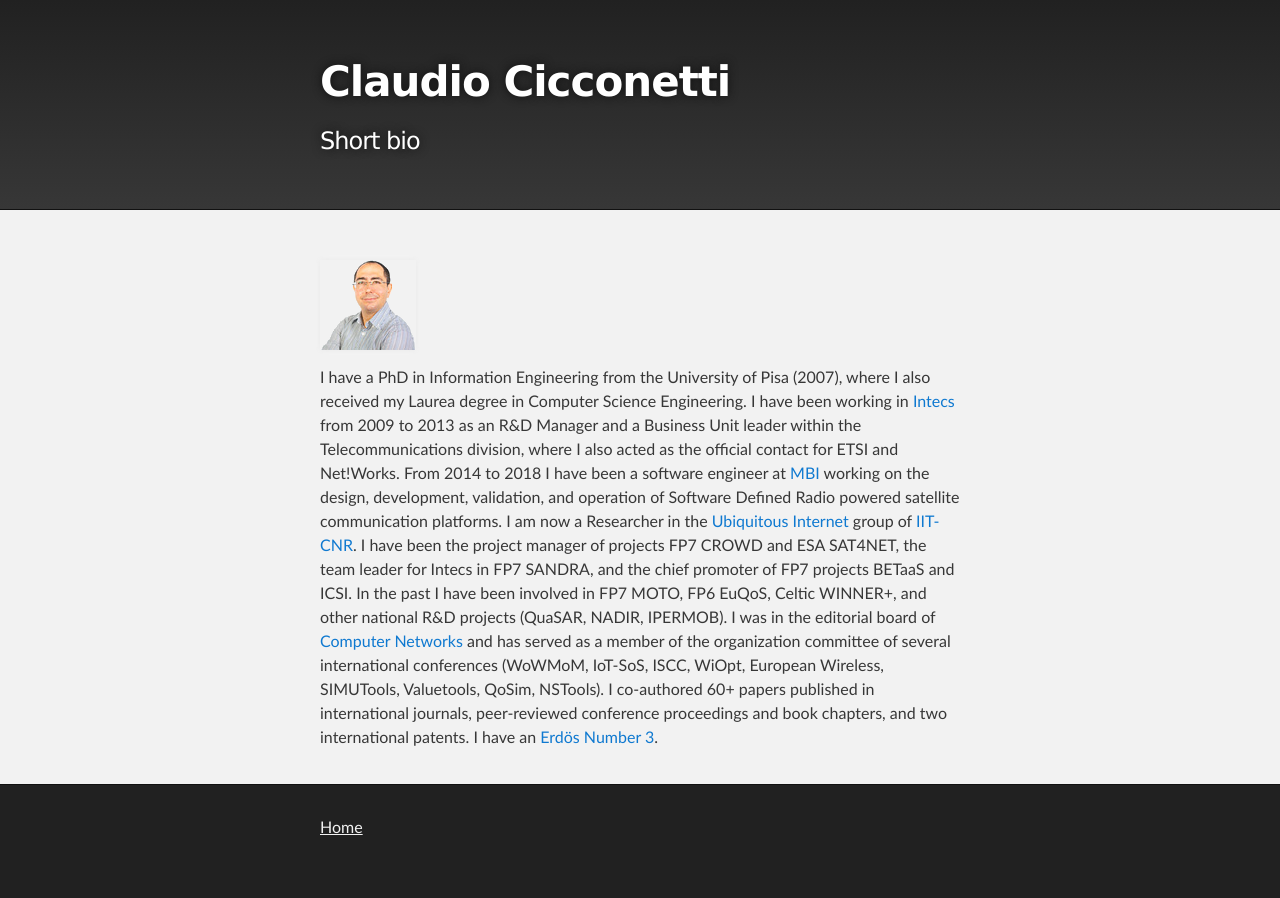
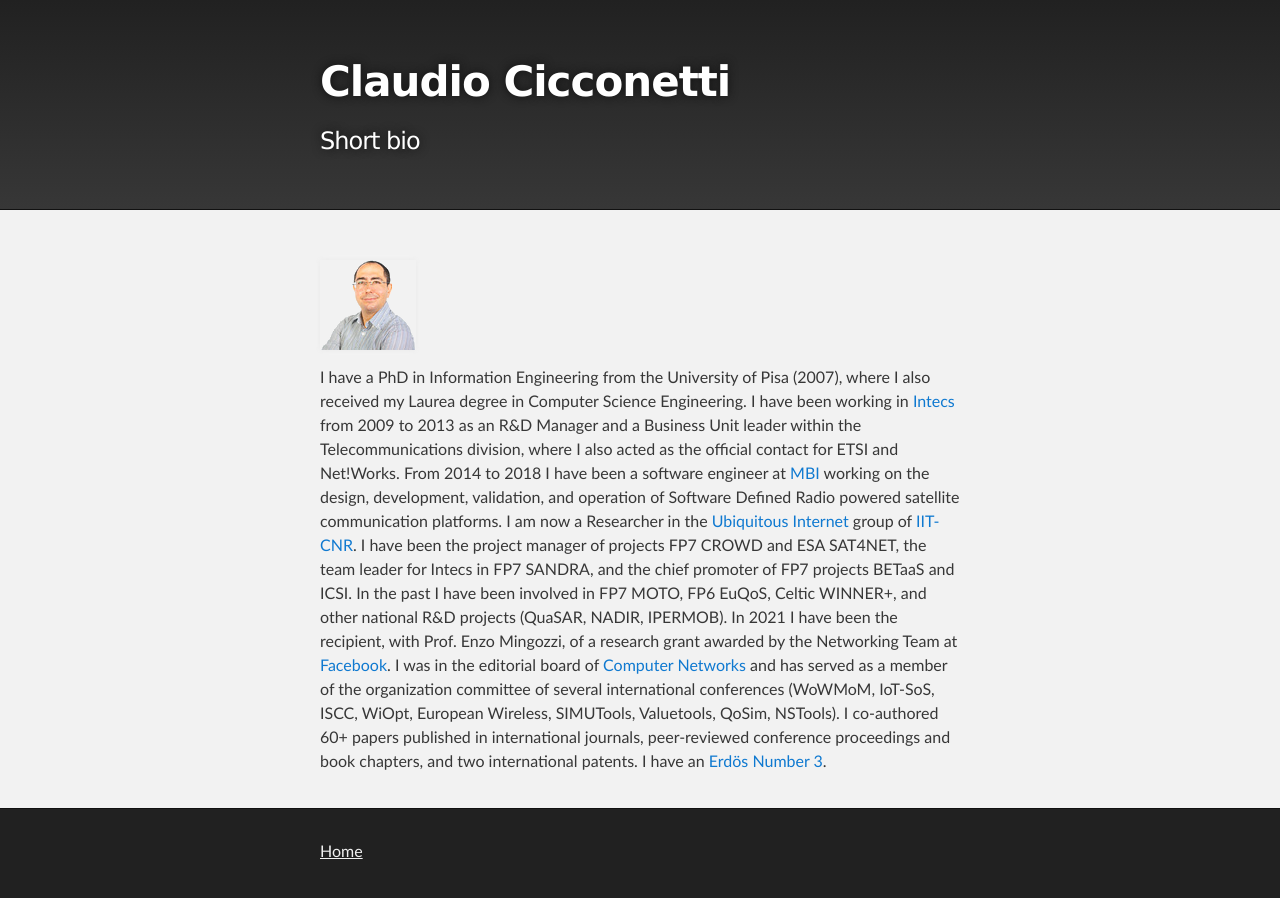
Before and after one commit to ccicconetti/ccicconetti.github.io, a Jekyll site: the page built from bio.md, in a window 1280 px wide. Built offline with Jekyll 4.4.1, drawn with Linux system fonts in a browser that asks for light colours.

Commit message:
Add FB grant to bio

```diff
--- a/bio.md
+++ b/bio.md
@@ -11,6 +11,7 @@ From 2014 to 2018 I have been a software engineer at [MBI](http://mbigroup.it/en
 I am now a Researcher in the [Ubiquitous Internet](http://cnd.iit.cnr.it/) group of [IIT-CNR](http://www.iit.cnr.it/).
 I have been the project manager of projects FP7 CROWD and ESA SAT4NET, the team leader for Intecs in FP7 SANDRA, and the chief promoter of FP7 projects BETaaS and ICSI.
 In the past I have been involved in FP7 MOTO, FP6 EuQoS, Celtic WINNER+, and other national R&D projects (QuaSAR, NADIR, IPERMOB).
+In 2021 I have been the recipient, with Prof. Enzo Mingozzi, of a research grant awarded by the Networking Team at [Facebook](https://research.fb.com/blog/2021/08/announcing-the-winners-of-the-2021-networking-request-for-proposals-in-internet-and-web-services/).
 I was in the editorial board of [Computer Networks](http://www.journals.elsevier.com/computer-networks/) and has served as a member of the organization committee of several international conferences (WoWMoM, IoT-SoS, ISCC, WiOpt, European Wireless, SIMUTools, Valuetools, QoSim, NSTools).
 I co-authored 60+ papers published in international journals, peer-reviewed conference proceedings and book chapters, and two international patents.
 I have an [Erdös Number 3](http://www.oakland.edu/enp/).
```
